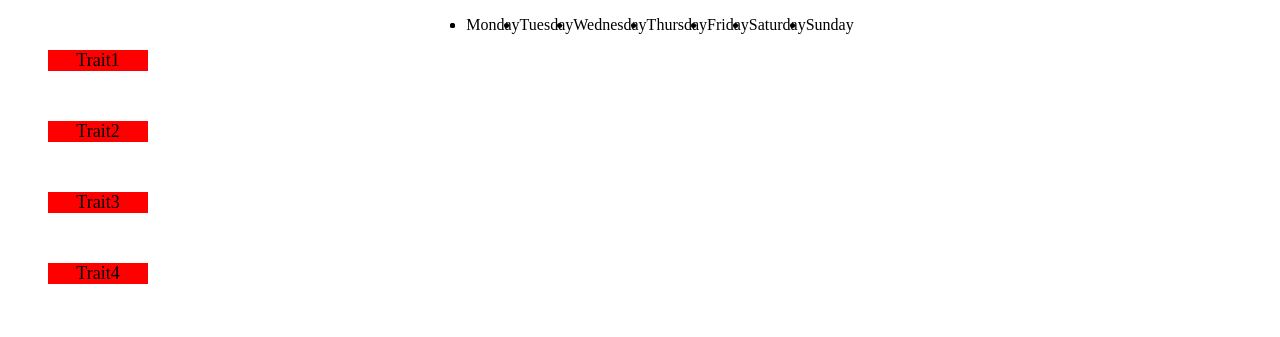
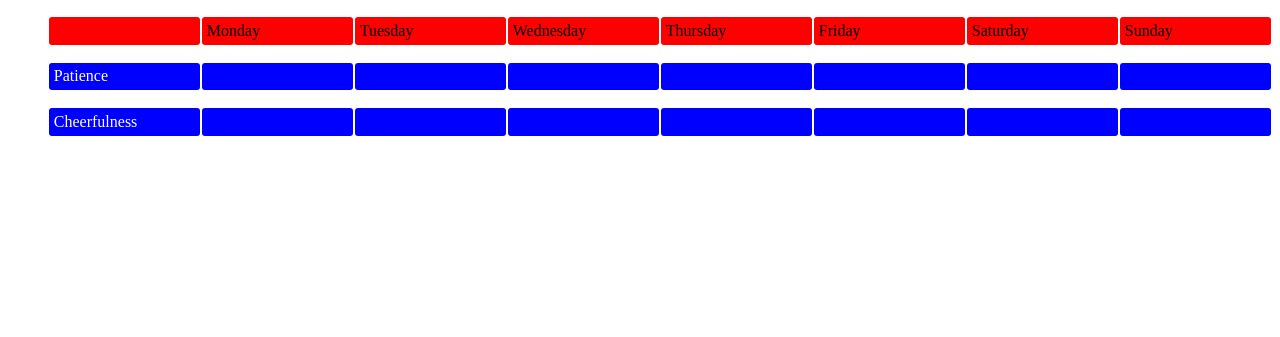
Before and after one commit to fayeezahmed/characteristics-app, a React app: page / in a window 1280 px wide. Built offline with nearby package versions, Linux system fonts and the light colour scheme.

Commit message:
initial push

```diff
--- a/src/Days.css
+++ b/src/Days.css
@@ -1,13 +1,14 @@
 .days {
     display: flex;
-    justify-content: center;
 }
 
-.days .day{
-    margin-right: 1px;
-    padding: 10px;
+.day {
+    display: flex;
+    flex: 1;
     background-color: red;
-    text-align: center;
-    font-size: 18px;
     list-style: none;
+    margin: .1em;
+    padding: .3em;
+    border-radius: 3px;
+    margin: 1px;
 }
--- a/src/Days.js
+++ b/src/Days.js
@@ -3,17 +3,15 @@ import './Days.css';
 
 class Day extends Component {
   createDays(day) {
-      return <li key={day.toString()}>{day}</li>
+      return <li key={day.toString()} className="day">{day}</li>
   }
 
   render() {
-    const days = ['Monday', 'Tuesday', 'Wednesday', 'Thursday', 'Friday', 'Saturday', 'Sunday']
-
+    var days = this.props.propDays
     var listDays = days.map(this.createDays);
     return (
         // maybe use a table instead? Here as well as traits?
-        <ul className="days">
-            <li></li>
+        <ul key="dayofweek" className="days">
             {listDays}
         </ul>
     )
--- a/src/FocusTrait.js
+++ b/src/FocusTrait.js
@@ -34,4 +34,4 @@ class FocusTrait extends Component {
   }
 };
 
-export default TodoItems;
+export default FocusTrait;
--- a/src/Traits.css
+++ b/src/Traits.css
@@ -1,16 +1,15 @@
 .traits {
     display: flex;
-    flex-direction: column;
 }
 
 .traits li{
-    /* margin-left: 50px; */
-    /* padding-right: 30px; */
-    margin-bottom: 50px;
-    width: 100px;
-    background-color: red;
-    text-align: center;
-    font-size: 18px;
+    flex: 1;
+    background-color: blue;
     list-style: none;
-
+    margin: .1em;
+    padding: .3em;
+    border-radius: 3px;
+    margin: 1px;
+    color: white;
+    flex: column;
 }
--- a/src/Traits.js
+++ b/src/Traits.js
@@ -1,21 +1,104 @@
-import React, { Component } from "react";
+import React, { Component, Fragment } from "react";
 import './Traits.css';
 
+// https://www.quackit.com/html/html_editors/scratchpad/?example=/css/flexbox/examples/flexbox_12_column_grid_2
+// https://www.quackit.com/css/flexbox/examples/
 class Traits extends Component {
+  constructor(props) {
+    super(props)
+    this.increaseCount = this.increaseCount.bind(this)
+    this.createTraits = this.createTraits.bind(this)
+
+    this.allTraits = this.props.allTraits;
+
+    let alldays = this.allTraits.map(function(trait) {
+      // dynamic creation of traits is not compiling
+      console.log(trait.key)
+      // https://hackernoon.com/accessing-nested-objects-in-javascript-f02f1bd6387f
+      let traitName = trait;
+      let traitDays = {};
+      console.log('TRAIT NAME', traitName)
+      traitDays[traitName] = {
+        Mon : 0,
+        Tues : 0,
+        Wed : 0,
+        Thurs : 0,
+        Fri : 0,
+        Sat : 0,
+        Sun : 0
+      };
+      console.log(traitDays)
+      return traitDays;
+    });
+
+    console.log(alldays)
+
+    this.state = alldays;
+    // {
+    //   Cheerfulness : {
+    //     Mon : 0,
+    //     Tues : 0,
+    //     Wed : 0,
+    //     Thurs : 0,
+    //     Fri : 0,
+    //     Sat : 0,
+    //     Sun : 0,
+    //   },
+    //   Patience: {
+    //     Mon : 0,
+    //     Tues : 0,
+    //     Wed : 0,
+    //     Thurs : 0,
+    //     Fri : 0,
+    //     Sat : 0,
+    //     Sun : 0,
+    //   }
+    // };
+  }
+
+  increaseCount(trait, day){
+    // console.log(trait, day)
+    let traits = this.state;
+    traits.map(function(stateTrait){
+      if(trait, stateTrait[trait]){
+        // console.log(trait, stateTrait[trait])
+        stateTrait[trait][day] += 1
+      }
+    })
+  }
+
   createTraits(trait) {
-      return <li key={trait.toString()} className="trait">{trait}</li>
+    // console.log(this)
+    // TODO: Needs to be dynamically generated
+    // TODO: Need to save state
+    return <Fragment>
+      <ul key= {trait.key + "_Group"}className="traits">
+        <li key={trait.key} className="trait">
+            {trait}
+        </li>
+        <li key={trait.key + "Mon"} onClick={() => this.increaseCount(trait, "Mon")}>
+
+        </li>
+        <li key={trait.key + "Tues"} onClick={() => this.increaseCount(trait, "Tues")}></li>
+        <li key={trait.key + "Wed"} onClick={() => this.increaseCount(trait, "Wed")}></li>
+        <li key={trait.key + "Thurs"}onClick={() => this.increaseCount(trait, "Thurs")}></li>
+        <li key={trait.key + "Fri"} onClick={() => this.increaseCount(trait, "Fri")}></li>
+        <li key={trait.key + "Sat"} onClick={() => this.increaseCount(trait, "Sat")}></li>
+        <li key={trait.key + "Sun"} onClick={() => this.increaseCount(trait, "Sun")}></li>
+      </ul>
+    </Fragment>
   }
 
   render() {
-    const traits = ['Trait1', 'Trait2', 'Trait3', 'Trait4']
-
-    var listTraits = traits.map(this.createTraits);
+    // const allTraits = this.props.allTraits;
+    const listTraits = this.allTraits.map(this.createTraits);
     return (
-        <ul className="traits">
-            {listTraits}
-        </ul>
+      <div key="ALLTRAITS">
+        {listTraits}
+      </div>
     )
   }
 };
 
+
 export default Traits;
--- a/src/index.js
+++ b/src/index.js
@@ -5,11 +5,30 @@ import Days from "./Days";
 import Traits from "./Traits";
 
 var destination = document.querySelector("#container");
+var traits = {
+    'Patience': {
+        key:'Patience',
+        trait:'Patience'
+    },
+    'Cheerfulness': {
+        key:'Cheerfulness',
+        trait:'Cheerfulness'
+    }
+};
 
+var test =
+{   'Patience' : {
+        key:'Patience',
+    },
+    'Cheerfulness' : {
+        key:'Cheerfulness',
+    }
+}
+var test = ['Patience', 'Cheerfulness']
 ReactDOM.render(
     <div>
-        <Days/>
-        <Traits/>
+        <Days propDays = {['', 'Monday', 'Tuesday', 'Wednesday', 'Thursday', 'Friday', 'Saturday', 'Sunday']}/>
+        <Traits allTraits = {test}/>
     </div>,
     destination
 );
```
